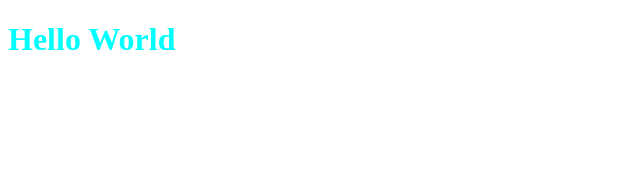
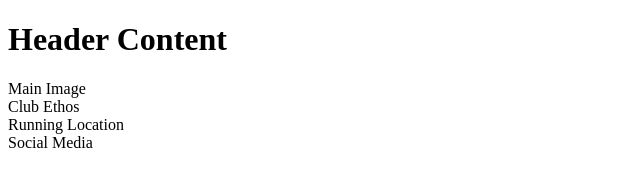
Before and after one commit to BFO1715/CI-love-running, a plain HTML site: page index.html in a window 1280 px wide. Shown: the whole page, without its empty margins (0-640 px from the left). Drawn offline with Linux system fonts and the light colour scheme.

Commit message:
Change of text colour

```diff
--- a/assets/css/style.css
+++ b/assets/css/style.css
@@ -1,3 +1,3 @@
 body {
-    color: aqua;
+    color: black;
 }
--- a/index.html
+++ b/index.html
@@ -10,6 +10,10 @@
     <title>Love Running</title>
 </head>
 <body>
-    <h1>Hello World</h1>
+    <h1>Header Content</h1>
+    <section>Main Image</section>
+    <section>Club Ethos</section>
+    <section>Running Location </section>
+    <footer>Social Media</footer>
 </body>
 </html>
```
